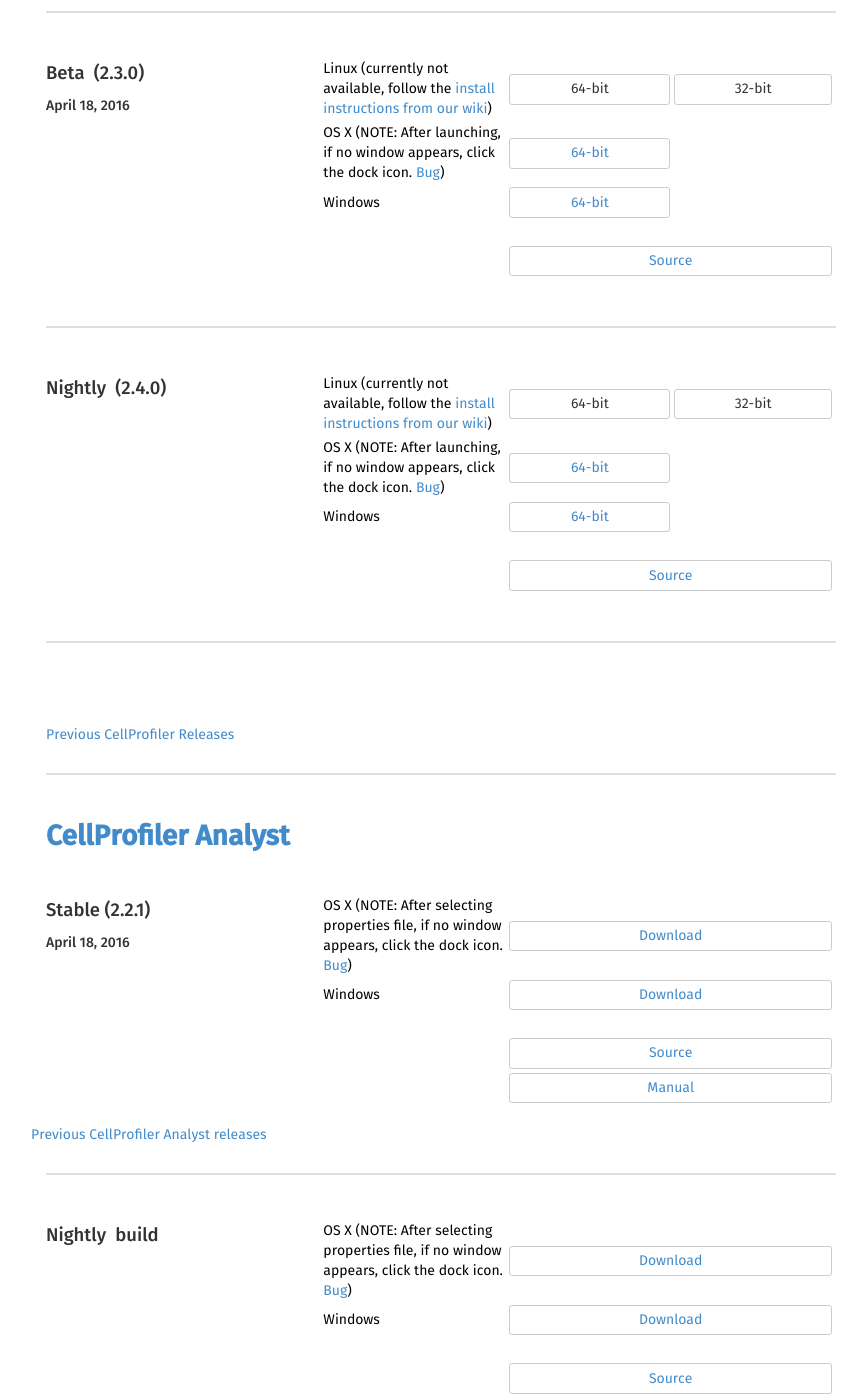
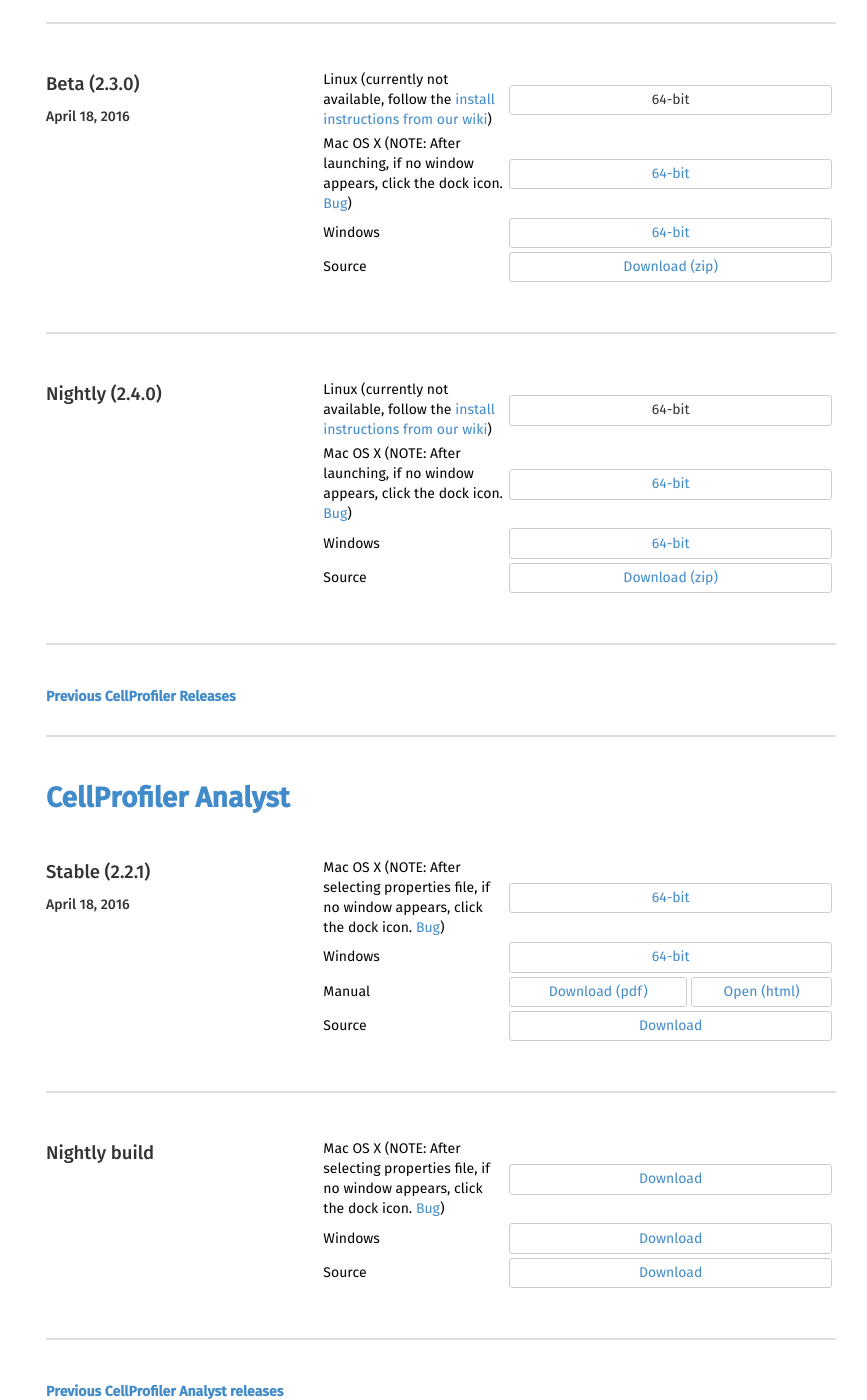
Before and after one commit to CellProfiler/cellprofiler.github.com-backup, a Jekyll site: the page built from releases/index.html, in a window 1280 px wide and 1400 px high, scrolled down 604 px. Shown: the whole window, without its empty margins (199-1066 px from the left). Built offline with Jekyll 4.4.1, drawn with Linux system fonts in a browser that asks for light colours; some of the changed text lies outside the part shown.

Commit message:
releases/index.html: several improvements on the layout

```diff
--- a/releases/index.html
+++ b/releases/index.html
@@ -16,37 +16,35 @@
     <table class="table-features table-installers">
       <tbody>
         <tr>
-          <td class="inst-type">Linux (currently not available, follow the <a href="https://github.com/CellProfiler/CellProfiler/wiki/Source-installation-%28Linux%29">install instructions from our wiki</a>)</td>
+          <td class="inst-type">Linux (currently not available, follow the <a href="https://github.com/CellProfiler/CellProfiler/wiki/Source-installation-%28Linux%29">install instructions in our wiki</a>)</td>
 
-          <td><div class="inst-button">64-bit</div></td>
-
-          <td><div class="inst-button">32-bit</div></td>
+          <td colspan="2"><div class="inst-button">64-bit</div></td>
         </tr>
 
         <tr>
           <td class="inst-type">Mac OS X (NOTE: After launching, if no window appears, click the dock icon. <a href="https://github.com/CellProfiler/CellProfiler/issues/1738">Bug</a>)</td>
 
-          <td><a href="http://cellprofiler-org.s3.amazonaws.com/CellProfiler.dmg"><div class="inst-button">64-bit</div></a></td>
-
-          <td>&nbsp;</td>
+          <td colspan="2"><a href="http://cellprofiler-org.s3.amazonaws.com/CellProfiler.dmg"><div class="inst-button">64-bit</div></a></td>
         </tr>
 
         <tr>
           <td class="inst-type">Windows</td>
 
-          <td><a href="http://d1zymp9ayga15t.cloudfront.net/releases/2.2.0/CellProfiler-2.2.0.exe"><div class="inst-button">64-bit</div></a></td>
-
-          <td>&nbsp;</td>
+          <td colspan="2"><a href="http://d1zymp9ayga15t.cloudfront.net/releases/2.2.0/CellProfiler-2.2.0.exe"><div class="inst-button">64-bit</div></a></td>
         </tr>
 
         <tr>
-          <td>&nbsp;</td>
+          <td class="inst-type">Manual</td>
+
+          <td><a href="http://d1zymp9ayga15t.cloudfront.net/content/Documentation/cp2.1.0_manual_0c7fb94.pdf"><div class="inst-button">Download (pdf)</div></a></td>
+          <td><a href="http://d1zymp9ayga15t.cloudfront.net/CPmanual/index.html"><div class="inst-button">Open (html)</div></a></td>
         </tr>
 
         <tr>
-          <td class="inst-type"></td>
+          <td class="inst-type">Source</td>
 
-          <td colspan="2"><a href="https://github.com/CellProfiler/CellProfiler"><div class="inst-button">Source</div></a></td>
+          <td><a href="https://github.com/CellProfiler/CellProfiler/archive/2.2.0.zip"><div class="inst-button">Download (zip)</div></a></td>
+          <td><a href="https://github.com/CellProfiler/CellProfiler/archive/2.2.0.tar.gz"><div class="inst-button">Download (tar.gz)</div></a></td>
         </tr>
       </tbody>
     </table>
@@ -57,7 +55,7 @@
 
 <div class="row">
   <div class="col-md-4 side-header">
-    <h2 id="beta">Beta&nbsp; (2.3.0)</span></h2>
+    <h2 id="beta">Beta (2.3.0)</span></h2>
 
     <h3>April 18, 2016</h3>
   </div>
@@ -68,36 +66,25 @@
         <tr>
           <td class="inst-type">Linux (currently not available, follow the <a href="https://github.com/CellProfiler/CellProfiler/wiki/Source-installation-%28Linux%29">install instructions from our wiki</a>)</td>
 
-          <td><div class="inst-button">64-bit</div></td>
-
-          <td><div class="inst-button">32-bit</div></td>
+          <td colspan="2"><div class="inst-button">64-bit</div></td>
         </tr>
 
         <tr>
-          <td class="inst-type">OS X (NOTE: After launching, if no window appears, click the dock icon. <a href="https://github.com/CellProfiler/CellProfiler/issues/1738">Bug</a>)</td>
+          <td class="inst-type">Mac OS X (NOTE: After launching, if no window appears, click the dock icon. <a href="https://github.com/CellProfiler/CellProfiler/issues/1738">Bug</a>)</td>
 
-
-          <td><a href="http://d1zymp9ayga15t.cloudfront.net/CellProfiler-beta.dmg"><div class="inst-button">64-bit</div></a></td>
-
-          <td>&nbsp;</td>
+          <td colspan="2"><a href="http://d1zymp9ayga15t.cloudfront.net/CellProfiler-beta.dmg"><div class="inst-button">64-bit</div></a></td>
         </tr>
 
         <tr>
           <td class="inst-type">Windows</td>
 
-          <td><a href="http://d1zymp9ayga15t.cloudfront.net/CellProfiler-beta.exe"><div class="inst-button">64-bit</div></a></td>
-
-          <td>&nbsp;</td>
+          <td colspan="2"><a href="http://d1zymp9ayga15t.cloudfront.net/CellProfiler-beta.exe"><div class="inst-button">64-bit</div></a></td>
         </tr>
 
         <tr>
-          <td>&nbsp;</td>
-        </tr>
+          <td class="inst-type">Source</td>
 
-        <tr>
-          <td class="inst-type"></td>
-
-          <td colspan="2"><a href="https://pypi.python.org/packages/source/c/cellprofiler/CellProfiler-2.2.0rc3.tar.gz"><div class="inst-button">Source</div></a></td>
+          <td colspan="2"><a href="https://github.com/CellProfiler/CellProfiler/archive/beta.zip"><div class="inst-button">Download (zip)</div></a></td>
         </tr>
       </tbody>
     </table>
@@ -108,7 +95,7 @@
 
 <div class="row">
   <div class="col-md-4 side-header">
-    <h2 id="nightly">Nightly&nbsp; (2.4.0)</h2>
+    <h2 id="nightly">Nightly (2.4.0)</h2>
 
     <h3>&nbsp;</h3>
   </div>
@@ -119,35 +106,25 @@
         <tr>
           <td class="inst-type">Linux (currently not available, follow the <a href="https://github.com/CellProfiler/CellProfiler/wiki/Source-installation-%28Linux%29">install instructions from our wiki</a>)</td>
 
-          <td><div class="inst-button">64-bit</div></td>
-
-          <td><div class="inst-button">32-bit</div></td>
+          <td colspan="2"><div class="inst-button">64-bit</div></td>
         </tr>
 
         <tr>
-          <td class="inst-type">OS X (NOTE: After launching, if no window appears, click the dock icon. <a href="https://github.com/CellProfiler/CellProfiler/issues/1738">Bug</a>)</td>
+          <td class="inst-type">Mac OS X (NOTE: After launching, if no window appears, click the dock icon. <a href="https://github.com/CellProfiler/CellProfiler/issues/1738">Bug</a>)</td>
 
-          <td><a href="http://d1zymp9ayga15t.cloudfront.net/CellProfiler-nightly.dmg"><div class="inst-button">64-bit</div></a></td>
-
-          <td>&nbsp;</td>
+          <td colspan="2"><a href="http://d1zymp9ayga15t.cloudfront.net/CellProfiler-nightly.dmg"><div class="inst-button">64-bit</div></a></td>
         </tr>
 
         <tr>
           <td class="inst-type">Windows</td>
 
-          <td><a href="http://d1zymp9ayga15t.cloudfront.net/CellProfiler-nightly.exe"><div class="inst-button">64-bit</div></a></td>
-
-          <td>&nbsp;</td>
+          <td colspan="2"><a href="http://d1zymp9ayga15t.cloudfront.net/CellProfiler-nightly.exe"><div class="inst-button">64-bit</div></a></td>
         </tr>
 
         <tr>
-          <td>&nbsp;</td>
-        </tr>
+          <td class="inst-type">Source</td>
 
-        <tr>
-          <td class="inst-type"></td>
-
-          <td colspan="2"><a href="https://github.com/CellProfiler/CellProfiler/archive/master.zip"><div class="inst-button">Source</div></a></td>
+          <td colspan="2"><a href="https://github.com/CellProfiler/CellProfiler/archive/master.zip"><div class="inst-button">Download (zip)</div></a></td>
         </tr>
       </tbody>
     </table>
@@ -156,9 +133,7 @@
 
 <hr/>
 
-<br>
-<br>
-<a href="../previousReleases.html">Previous CellProfiler Releases</a>
+<b><a href="../previousReleases.html">Previous CellProfiler Releases</a></b>
 
 <hr/>
 
@@ -175,45 +150,39 @@
     <table class="table-features table-installers">
       <tbody>
         <tr>
-          <td class="inst-type">OS X (NOTE: After selecting properties file, if no window appears, click the dock icon. <a href="https://github.com/CellProfiler/CellProfiler/issues/1738">Bug</a>)</td>
+          <td class="inst-type">Mac OS X (NOTE: After selecting properties file, if no window appears, click the dock icon. <a href="https://github.com/CellProfiler/CellProfiler/issues/1738">Bug</a>)</td>
 
-          <td><a href="http://d1zymp9ayga15t.cloudfront.net/CellProfiler-Analyst-stable.dmg"><div class="inst-button">Download</div></a></td>
+          <td colspan="2"><a href="http://d1zymp9ayga15t.cloudfront.net/CellProfiler-Analyst-stable.dmg"><div class="inst-button">64-bit</div></a></td>
         </tr>
 
         <tr>
           <td class="inst-type">Windows</td>
 
-          <td><a href="http://d1zymp9ayga15t.cloudfront.net/CellProfiler-Analyst-stable.exe"><div class="inst-button">Download</div></a></td>
+          <td colspan="2"><a href="http://d1zymp9ayga15t.cloudfront.net/CellProfiler-Analyst-stable.exe"><div class="inst-button">64-bit</div></a></td>
         </tr>
 
         <tr>
-          <td>&nbsp;</td>
+          <td class="inst-type">Manual</td>
+
+          <td><a href="http://d1zymp9ayga15t.cloudfront.net/content/Documentation/cpa2_manual.pdf"><div class="inst-button">Download (pdf)</div></a></td>
+          <td><a href="http://cellprofiler.org/CPA"><div class="inst-button">Open (html)</div></a></td>
         </tr>
 
         <tr>
-          <td class="inst-type"></td>
+          <td class="inst-type">Source</td>
 
-          <td colspan="2"><a href="https://github.com/CellProfiler/CellProfiler-Analyst"><div class="inst-button">Source</div></a></td>
-        </tr>
-        <tr>
-          <td class="inst-type"></td>
-
-          <td colspan="2"><a href="http://cellprofiler.org/CPA"><div class="inst-button">Manual</div></a></td>
+          <td colspan="2"><a href="https://github.com/CellProfiler/CellProfiler-Analyst"><div class="inst-button">Download</div></a></td>
         </tr>
       </tbody>
     </table>
   </div>
-
-  <br>
-  <br>
-  <a href="http://cellprofiler.org/previousReleasesCPA.html">Previous CellProfiler Analyst releases</a>
 </div>
 
 <hr/>
 
 <div class="row">
   <div class="col-md-4 side-header">
-    <h2 id="nightly">Nightly&nbsp; build</h2>
+    <h2 id="nightly">Nightly build</h2>
 
     <h3>&nbsp;</h3>
   </div>
@@ -223,7 +192,7 @@
       <tbody>
 
         <tr>
-          <td class="inst-type">OS X (NOTE: After selecting properties file, if no window appears, click the dock icon. <a href="https://github.com/CellProfiler/CellProfiler/issues/1738">Bug</a>)</td>
+          <td class="inst-type">Mac OS X (NOTE: After selecting properties file, if no window appears, click the dock icon. <a href="https://github.com/CellProfiler/CellProfiler/issues/1738">Bug</a>)</td>
 
           <td><a href="http://d1zymp9ayga15t.cloudfront.net/CellProfiler-Analyst-nightly.dmg"><div class="inst-button">Download</div></a></td>
 
@@ -233,19 +202,18 @@
           <td class="inst-type">Windows</td>
 
           <td><a href="http://d1zymp9ayga15t.cloudfront.net/CellProfiler-Analyst-nightly.exe"><div class="inst-button">Download</div></a></td>
-
         </tr>
 
         <tr>
-          <td>&nbsp;</td>
-        </tr>
+          <td class="inst-type">Source</td>
 
-        <tr>
-          <td class="inst-type"></td>
-
-          <td colspan="2"><a href="https://github.com/CellProfiler/CellProfiler-Analyst"><div class="inst-button">Source</div></a></td>
+          <td colspan="2"><a href="https://github.com/CellProfiler/CellProfiler-Analyst"><div class="inst-button">Download</div></a></td>
         </tr>
       </tbody>
     </table>
   </div>
 </div>
+
+<hr/>
+
+<b><a href="http://cellprofiler.org/previousReleasesCPA.html">Previous CellProfiler Analyst releases</a></b>
```
